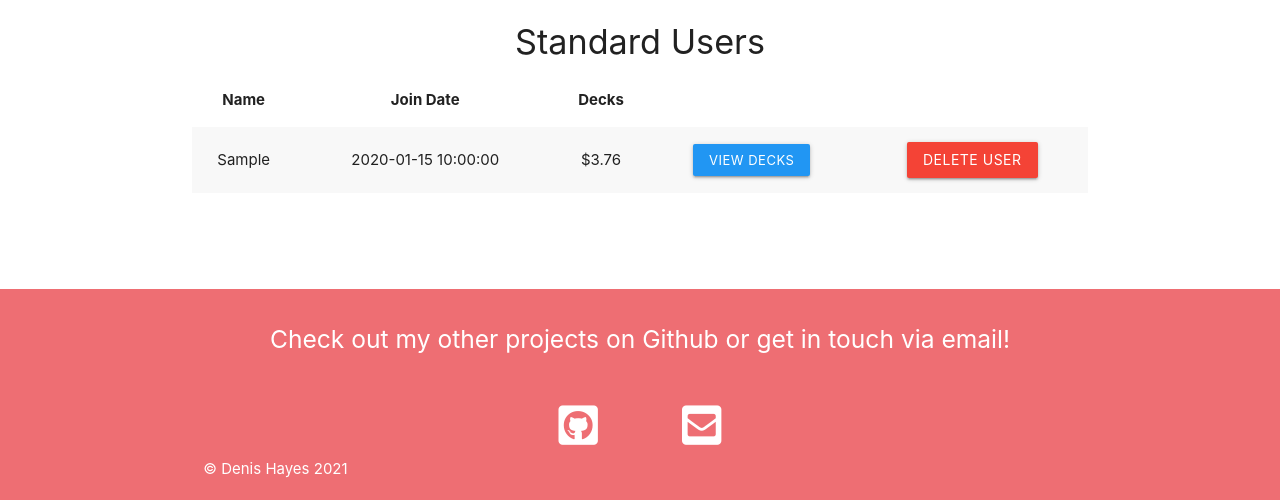
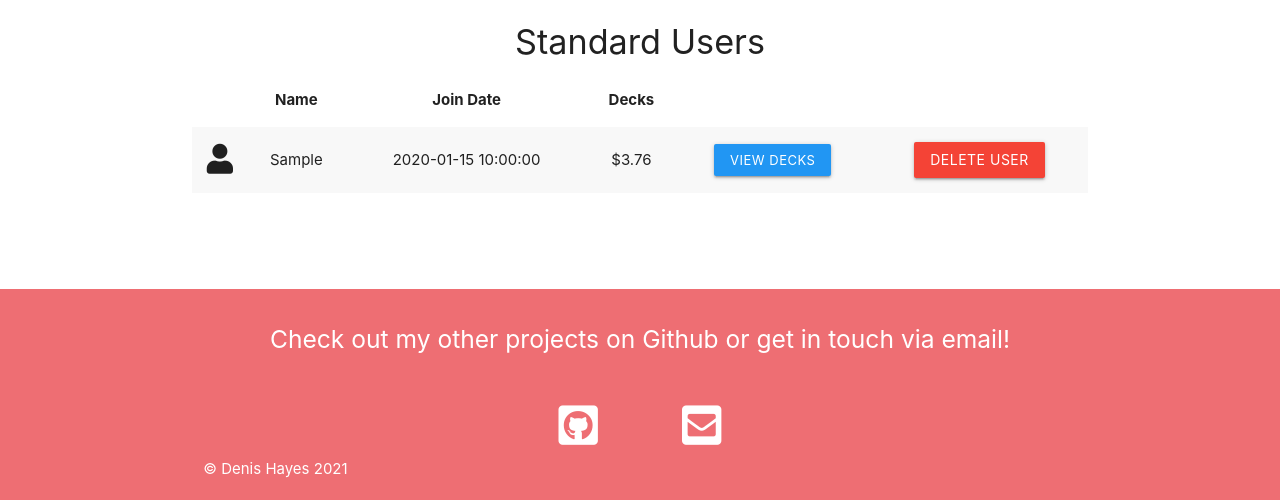
Before and after one commit to DHayes23/Flashcards, a Flask app: page /user_management in a window 1280 px wide. Shown: the part 300-800 px from the top of the page. Run offline with Flask 2, Linux system fonts and the light colour scheme; the visitor is signed in with stand-in values (Sample User, id 1); a database or web service that is not in the repository returns one stand-in record (values such as "Sample title"); some libraries are stand-ins or nearby versions.

Commit message:
Add icons to differentiate admins from standard users

```diff
--- a/templates/user_management.html
+++ b/templates/user_management.html
@@ -14,6 +14,7 @@
         <table class="centered responsive-table striped">
             <thead>
               <tr>
+                  <th></th>
                   <th>Name</th>
                   <th>Join Date</th>
                   <th>Decks</th>
@@ -27,6 +28,7 @@
                     {%if not user.username == "admin"%}
                         {% if user.is_admin %}
                             <tr>
+                                <td><i class="fas fa-crown fa-2x"></i></td>
                                 <td>{{ user.username|title }}</td>
                                 <td>{{ user.join_date }}</td>
                                 <td>$3.76</td>
@@ -55,6 +57,7 @@
         <table class="centered responsive-table striped">
             <thead>
               <tr>
+                  <th></th>
                   <th>Name</th>
                   <th>Join Date</th>
                   <th>Decks</th>
@@ -67,6 +70,7 @@
                 {% for user in users %}
                     {% if not user.is_admin %}
                         <tr>
+                            <td><i class="fas fa-user fa-2x"></i>
                             <td>{{ user.username|title }}</td>
                             <td>{{ user.join_date }}</td>
                             <td>$3.76</td>
```
